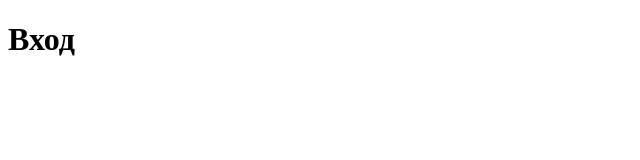
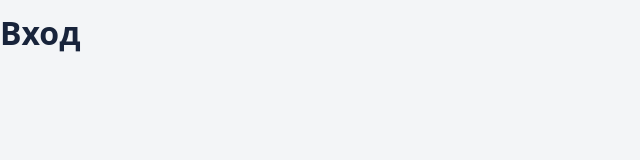
Before and after one commit to kotrvn/transfer-service, a Next.js app in the folder frontend/: page /login in a window 1280 px wide. Shown: the top 160 px of the page, without its empty margins (0-640 px from the left). Built offline with nearby package versions, Linux system fonts and the light colour scheme.

Commit message:
Add frontend design tokens and global styles

```diff
--- /dev/null
+++ b/frontend/next.config.ts
@@ -0,0 +1,7 @@
+import type { NextConfig } from "next";
+
+const nextConfig: NextConfig = {
+  agentRules: false,
+};
+
+export default nextConfig;
--- a/frontend/src/app/layout.tsx
+++ b/frontend/src/app/layout.tsx
@@ -2,6 +2,8 @@ import type { Metadata } from "next";
 import type { ReactNode } from "react";
 
 import { Providers } from "./providers";
+import "./styles/tokens.scss";
+import "./styles/globals.scss";
 
 export const metadata: Metadata = {
   title: "Transfer Service",
--- /dev/null
+++ b/frontend/src/app/styles/globals.scss
@@ -0,0 +1,20 @@
+* {
+  box-sizing: border-box;
+}
+
+body {
+  margin: 0;
+  background: var(--color-background);
+  color: var(--color-text);
+  font: var(--font-size-body) / var(--line-height-body) var(--font-sans);
+}
+
+button,
+input {
+  font: inherit;
+}
+
+:focus-visible {
+  outline: var(--focus-width) solid var(--color-accent);
+  outline-offset: var(--focus-offset);
+}
--- /dev/null
+++ b/frontend/src/app/styles/tokens.scss
@@ -0,0 +1,55 @@
+:root {
+  color-scheme: light;
+
+  --color-background: #f3f5f7;
+  --color-surface: #ffffff;
+  --color-surface-muted: #edf1f5;
+  --color-text: #18243b;
+  --color-text-muted: #516176;
+  --color-border: #dce3eb;
+  --color-border-control: #7c8a9d;
+
+  --color-accent: #005bdb;
+  --color-accent-hover: #004fc3;
+  --color-accent-active: #00419f;
+  --color-accent-subtle: #eaf2ff;
+  --color-on-accent: #ffffff;
+  --color-error: #a61b1b;
+
+  --font-sans: system-ui, -apple-system, "Segoe UI", sans-serif;
+  --font-size-label: 0.875rem;
+  --font-size-body: 1rem;
+  --font-size-title: 1.75rem;
+  --line-height-label: 1.25rem;
+  --line-height-body: 1.5rem;
+  --line-height-title: 2.125rem;
+  --font-weight-medium: 500;
+  --font-weight-semibold: 600;
+  --font-weight-bold: 700;
+
+  --space-1: 0.25rem;
+  --space-2: 0.5rem;
+  --space-3: 0.75rem;
+  --space-4: 1rem;
+  --space-5: 1.5rem;
+  --space-6: 2rem;
+  --radius-control: 0.375rem;
+  --radius-card: 0.5rem;
+  --border-width: 1px;
+  --focus-width: 2px;
+  --focus-offset: 2px;
+  --control-height: 2.75rem;
+  --login-card-width: 27.5rem;
+  --shadow-card: 0 4px 16px rgb(24 36 59 / 6%);
+
+  --motion-fast: 100ms;
+  --motion-standard: 150ms;
+  --motion-easing: ease-out;
+}
+
+@media (prefers-reduced-motion: reduce) {
+  :root {
+    --motion-fast: 0ms;
+    --motion-standard: 0ms;
+  }
+}
```
